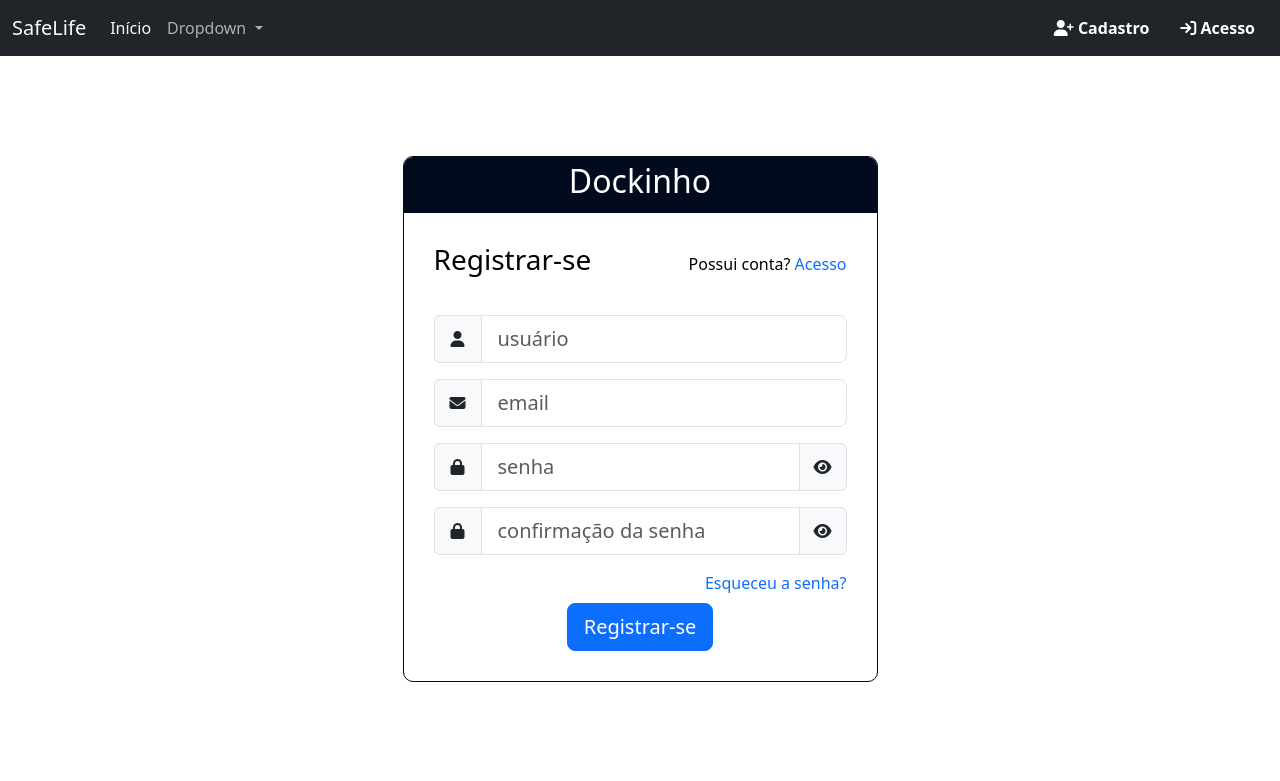
After one commit to Raposo77/code, a Django app: page /account/register/ in a window 1280 px wide. The commit adds this page. Shown: the top 781 px of the page. Run offline with Django 4.2, Linux system fonts and the light colour scheme; some libraries are stand-ins or nearby versions.

Commit message:
criacao cadastro e acesso

```diff
--- /dev/null
+++ b/apps/account/decorators.py
@@ -0,0 +1,13 @@
+from django.shortcuts import redirect
+
+
+def not_login_required(redirect_url='/'):
+    def _func(func):
+        def wrapper(request, *args, **kwargs):
+            if request.user.is_authenticated:
+                return redirect(redirect_url)
+            return func(request, *args, **kwargs)
+
+        return wrapper
+
+    return _func
--- a/apps/account/forms.py
+++ b/apps/account/forms.py
@@ -18,3 +18,16 @@ class UserCreationForm(auth_forms.UserCreationForm):
 class RegisterForm(UserCreationForm):
     class Meta(UserCreationForm.Meta):
         fields = ('first_name', 'email')
+
+class AuthForm(forms.Form):
+    email = forms.EmailField(
+        label='Email',
+        max_length=254,
+        widget=forms.EmailInput(attrs={'class': 'form-control'}),
+    )
+    password = forms.CharField(
+        label='Senha',
+        max_length=254,
+        strip=False,
+        widget=forms.PasswordInput(attrs={'class': 'form-control'}),
+    )
--- /dev/null
+++ b/apps/account/templates/account/register.html
@@ -0,0 +1,84 @@
+{% extends 'global/base.html' %}
+{% block content %}
+	<div class="container">
+		<div class="row justify-content-center">
+			<div class="auth-container col-5">
+				<div class="form-header">
+					<h2 class="text-center">Dockinho</h2>
+				</div>
+				<div class="form-body">
+					<div class="form-body-top">
+						<h3>Registrar-se</h3>
+						<span
+							>Possui conta?
+							<a href="{% url 'account:login' %}">Acesso</a></span
+						>
+					</div>
+					<form action="." method="POST" class="auth-form">
+						<div class="input-group mb-3">
+							<span class="input-group-text" id="basic-addon1"
+								><i class="fa-solid fa-user"></i></span>
+							<input
+								class="form-control form-control-lg"
+								type="text"
+								name="username"
+								placeholder="usuário"
+								aria-label="usuário"
+								required
+							/>
+						</div>
+						<div class="input-group mb-3">
+							<span class="input-group-text" id="basic-addon1"
+								><i class="fa-solid fa-envelope"></i></span>
+							<input
+								class="form-control form-control-lg"
+								type="email"
+								name="email"
+								placeholder="email"
+								aria-label="email"
+								required
+							/>
+						</div>
+						<div class="input-group mb-3">
+							<span class="input-group-text" id="basic-addon1"
+								><i class="fa-solid fa-lock"></i></i
+							></span>
+							<input
+								class="form-control form-control-lg"
+								type="password"
+								name="password1"
+								placeholder="senha"
+								aria-label="senha"
+								required
+							/>
+							<span class="input-group-text icon-eye"><i class="fa-solid fa-eye"></i></span>
+						</div>
+						<div class="input-group mb-3">
+							<span class="input-group-text" id="basic-addon1"
+								><i class="fa-solid fa-lock"></i></i
+							></span>
+							<input
+								class="form-control form-control-lg"
+								type="password"
+								name="password2"
+								placeholder="confirmação da senha"
+								aria-label="confirmação da senha"
+								required
+							/>
+							<span class="input-group-text icon-eye"><i class="fa-solid fa-eye"></i></span>
+						</div>
+						<div>
+							<a class="float-end" href="recovery.html">Esqueceu a senha?</a>
+						</div>
+						<div class="form-group mt-5 text-center">
+							<button
+								type="submit"
+								class="btn btn-primary btn-lg"
+							>Registrar-se</button>
+						</div>
+					</form>
+				</div>
+			</div>
+		</div>
+	</div>
+{% endblock content %}
--- a/apps/account/urls.py
+++ b/apps/account/urls.py
@@ -0,0 +1,11 @@
+from django.urls import path
+
+from . import views
+
+app_name = 'account'
+
+urlpatterns = [
+    path('register/', views.register, name='register'),
+    path('login/', views.login, name='login'),
+    path('logout/', views.logout, name='logout'),
+]
--- a/apps/account/views.py
+++ b/apps/account/views.py
@@ -1,3 +1,68 @@
-from django.shortcuts import render
+from django.contrib import messages
+from django.contrib.auth import get_user_model
+from django.contrib.auth import login as login_django
+from django.contrib.auth import logout as logout_django
+from django.shortcuts import redirect, render
 
-# Create your views here.
+from .decorators import not_login_required
+from django.contrib.auth import authenticate
+from .forms import AuthForm, RegisterForm
+
+ACCOUNT_REGISTER_TEMPLATE = 'account/register.html'
+ACCOUNT_LOGIN_TEMPLATE = 'account/login.html'
+
+@not_login_required()
+def register(request):
+    data = {'title': 'Registro'}
+
+    if request.method == 'GET':
+        form = RegisterForm()
+        data['form'] = form
+        return render(request, ACCOUNT_REGISTER_TEMPLATE, data)
+    elif request.method == 'POST':
+        form = RegisterForm(request.POST)
+        if form.is_valid():
+            form_new = form.save(commit=False)
+            form_new.is_active = False
+            form_new.save()
+            return redirect('account:login')
+        else:
+            data['form'] = form
+            return render(request, ACCOUNT_REGISTER_TEMPLATE, data)
+
+def logout(request):
+    logout_django(request)
+    return redirect('account:login')
+
+
+@not_login_required()
+def login(request):
+    data = {'title': 'acesso'}
+
+    if request.method == 'GET':
+        form = AuthForm()
+        data['form'] = form
+
+        return render(request, ACCOUNT_LOGIN_TEMPLATE, data)
+    elif request.method == 'POST':
+        form = AuthForm(request.POST)
+
+        if form.is_valid():
+            try:
+                user = authenticate(**form.cleaned_data)
+                login_django(request, user)
+                return redirect('common:index')
+            except UserNotActivated:
+                data['form'] = form
+                messages.error(request, 'Conta não ativa.')
+
+                return render(request, ACCOUNT_LOGIN_TEMPLATE, data)
+            except get_user_model().DoesNotExist:
+                data['form'] = form
+                messages.error(request, 'Dados inválidos')
+
+                return render(request, ACCOUNT_LOGIN_TEMPLATE, data)
+        else:
+            data['form'] = form
+
+            return render(request, ACCOUNT_LOGIN_TEMPLATE, data)
--- a/core/urls.py
+++ b/core/urls.py
@@ -22,6 +22,7 @@ from django.conf import settings
 urlpatterns = [
     path('admin/', admin.site.urls),
     path('', include('dashboard.urls')),
+    path('account/', include('account.urls')),
 ]
 
 urlpatterns += static(settings.MEDIA_URL, document_root=settings.MEDIA_ROOT)
--- a/templates/global/base.html
+++ b/templates/global/base.html
@@ -6,7 +6,7 @@
 		<meta http-equiv="X-UA-Compatible" content="IE=edge" />
 		<meta name="viewport" content="width=device-width, initial-scale=1.0" />
 		<link rel="icon" type="image/x-icon" href="images/favicon.png" />
-		<title>{{ title }}</title>
+		<title>{{ title|capfirst }}</title>
 		<!-- Bootstrap -->
 		<link rel="stylesheet" href="{% static 'css/bootstrap.min.css' %}" />
 		<link rel="stylesheet" href="{% static 'css/all.min.css' %}" />
@@ -25,7 +25,7 @@
 			data-bs-theme="dark"
 		>
 			<div class="container-fluid">
-				<a class="navbar-brand" href="#">SafeLife</a>
+				<a class="navbar-brand" href="{% url 'dashboard:dashboard' %}">SafeLife</a>
 				<button
 					class="navbar-toggler"
 					type="button"
@@ -79,11 +79,11 @@
 						</li>
 					</ul>
 					<div class="auth-content-btns">
-						<a href="#" class="btn"
+						<a href="{% url 'account:register' %}" class="btn"
 							><i class="fa-solid fa-user-plus"></i
 							>&nbsp;Cadastro</a
 						>
-						<a href="#" class="btn"
+						<a href="{% url 'account:login' %}" class="btn"
 							><i class="fa-solid fa-arrow-right-to-bracket"></i
 							>&nbsp;Acesso</a
 						>
```
Also changed, not shown: apps/account/templates/account/login.html (added, +55 -0 lines), 1 other file.
